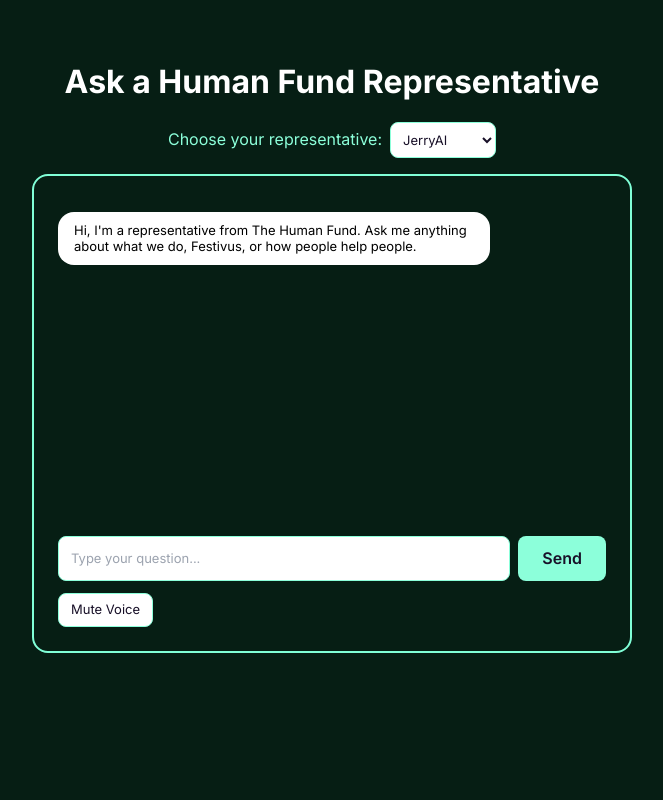
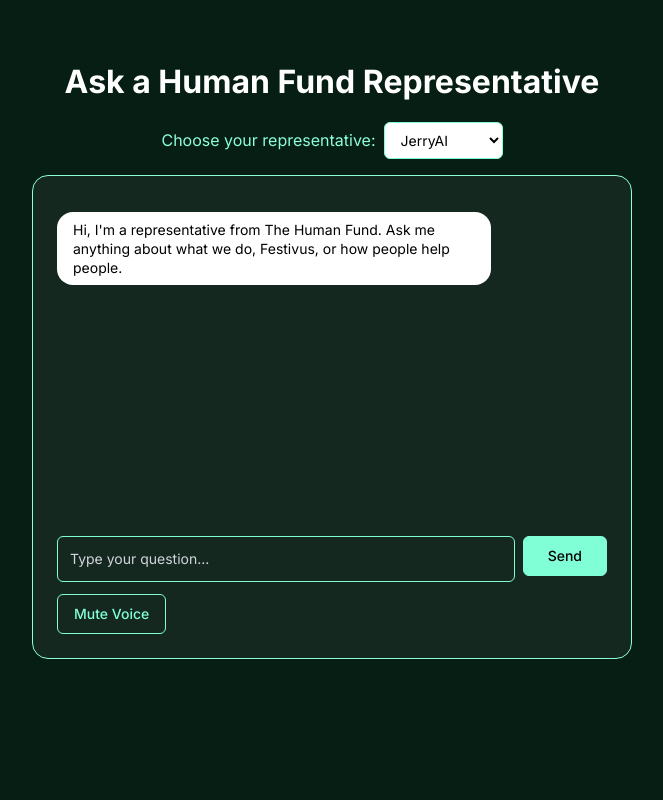
Before and after one commit to mosjellenjo/human-fund-website, a Next.js app: page / in a window 1280 px wide. Shown: the part 1520-2320 px from the top of the page, without its empty margins (308-971 px from the left). Built offline with nearby package versions, Linux system fonts and the light colour scheme.

Commit message:
minor style changes

```diff
--- a/app/globals.css
+++ b/app/globals.css
@@ -43,6 +43,13 @@
     --contrast-bg-dark: 140, 11%, 34%; /* #4D5D53 */
     --contrast-bg-light: 120, 100%, 97%; /* #F0FFF0 */
     --chart-background: 40, 84%, 75%; /* #F7DBA7 */
+
+    /* Brand semantic tokens */
+    --brand-bg: 155, 67%, 7%; /* matches dark-green */
+    --brand-bg-elevated: 155, 32%, 12%; /* subtle elevation on dark surfaces */
+    --brand-fg: 0, 0%, 100%; /* white text on dark bg */
+    --brand-accent: 161, 100%, 75%; /* matches button-yellow (mint) */
+    --brand-border: 161, 100%, 75%; /* accent-colored borders by default */
   }
 }
 
--- a/components/Chatbot.tsx
+++ b/components/Chatbot.tsx
@@ -1,6 +1,7 @@
 "use client";
 import { useState, useRef, useEffect, FormEvent } from "react";
 import Head from "next/head";
+import { Button } from "@/components/ui/button";
 
 export default function Chatbot() {
   const greetings = {
@@ -139,16 +140,7 @@ export default function Chatbot() {
             id="rep"
             value={rep}
             onChange={changePersona}
-            style={{
-              marginLeft: 8,
-              padding: 8,
-              borderRadius: 8,
-              border: "1px solid #8CFFDA",
-              background: "#fff",
-              color: "#181028",
-              fontSize: 13,
-              marginBottom: 16,
-            }}
+            className="ml-2 mb-4 px-3 py-2 rounded-md border border-brand-accent bg-white text-black text-sm"
           >
             <option value="jerry">JerryAI</option>
             <option value="george">GeorgeAI</option>
@@ -157,47 +149,19 @@ export default function Chatbot() {
           </select>
         </div>
 
-        <div className="max-w-[600px] mx-auto bg-dark-green border-2 border-button-yellow rounded-2xl p-6">
-          <div
-            ref={chatRef}
-            style={{
-              height: 320,
-              overflowY: "auto",
-              marginBottom: 16,
-              paddingRight: 8,
-            }}
-          >
+        <div className="max-w-[600px] mx-auto bg-brand-bg-elevated border border-brand-accent/30 rounded-2xl p-6">
+          <div ref={chatRef} className="h-80 overflow-y-auto mb-4 pr-2">
             {messages.map((msg, i) => (
-              <div
-                key={i}
-                style={{
-                  display: "flex",
-                  justifyContent: msg.role === "user" ? "flex-end" : "flex-start",
-                  margin: "12px 0",
-                }}
-              >
-                <div
-                  style={{
-                    background: msg.role === "user" ? "#8CFFDA" : "#fff",
-                    color: msg.role === "user" ? "#181028" : "#000",
-                    borderRadius: 16,
-                    padding: "10px 16px",
-                    maxWidth: "80%",
-                    fontSize: 13,
-                    whiteSpace: "pre-wrap",
-                    lineHeight: 1.3,
-                  }}
-                >
+              <div key={i} className={`flex ${msg.role === "user" ? "justify-end" : "justify-start"} my-3`}>
+                <div className={`${msg.role === "user" ? "bg-brand-accent text-black" : "bg-white text-black"} rounded-2xl px-4 py-2 max-w-[80%] text-sm whitespace-pre-wrap leading-snug`}>
                   {msg.content}
                 </div>
               </div>
             ))}
-            {loading && (
-              <div style={{ marginTop: 12, fontSize: 13 }}>{thinking[rep]}</div>
-            )}
+            {loading && (<div className="mt-3 text-sm">{thinking[rep]}</div>)}
           </div>
 
-          <form onSubmit={sendMessage} style={{ display: "flex", gap: 8 }}>
+          <form onSubmit={sendMessage} className="flex gap-2">
             <input
               value={input}
               onChange={(e) => setInput(e.target.value)}
@@ -208,34 +172,14 @@ export default function Chatbot() {
                 }
               }}
               placeholder="Type your question..."
-              style={{
-                flex: 1,
-                padding: 12,
-                borderRadius: 8,
-                border: "1px solid #8CFFDA",
-                fontSize: 13,
-                color: "#000",
-              }}
+              className="flex-1 px-3 py-3 rounded-md border border-brand-accent bg-brand-bg-elevated text-white text-sm placeholder:text-gray-300 focus:outline-none focus:ring-2 focus:ring-brand-accent/60"
             />
-            <button
-              type="submit"
-              disabled={loading}
-              style={{
-                background: "#8CFFDA",
-                color: "#181028",
-                border: "none",
-                borderRadius: 8,
-                padding: "0 24px",
-                fontWeight: 600,
-                fontSize: 16,
-                cursor: "pointer",
-              }}
-            >
+            <Button type="submit" variant="brand" disabled={loading} className="px-6">
               Send
-            </button>
+            </Button>
           </form>
 
-          <button
+          <Button
             onClick={() => {
               setIsMuted((prev) => {
                 const newMuted = !prev;
@@ -249,19 +193,11 @@ export default function Chatbot() {
                 return newMuted;
               });
             }}
-            style={{
-              marginTop: 12,
-              background: isMuted ? "#8CFFDA" : "#fff",
-              color: "#181028",
-              border: "1px solid #8CFFDA",
-              borderRadius: 8,
-              padding: "6px 12px",
-              fontSize: 13,
-              cursor: "pointer",
-            }}
+            variant={isMuted ? "brand" : "brandOutline"}
+            className="mt-3 text-sm px-4 py-2"
           >
             {isMuted ? "Unmute Voice" : "Mute Voice"}
-          </button>
+          </Button>
           <audio ref={audioRef} playsInline style={{ display: "none" }} />
         </div>
       </section>
--- a/components/hero-section.tsx
+++ b/components/hero-section.tsx
@@ -24,13 +24,13 @@ export function HeroSection() {
           Festivus season.
         </p>
         <div className="flex flex-col sm:flex-row gap-4">
-          <Button size="lg" className="px-8 bg-button-yellow text-black hover:bg-white hover:text-black" asChild>
+          <Button size="lg" variant="brand" className="px-8" asChild>
             <a href="#contact">Donate Now</a>
           </Button>
-          <Button size="lg" variant="outline" className="px-8 bg-button-yellow text-black border-button-yellow hover:bg-white hover:text-black" asChild>
+          <Button size="lg" variant="brand" className="px-8" asChild>
             <a href="#mission">Learn More</a>
           </Button>
-          <Button size="lg" className="px-8 bg-button-yellow text-black hover:bg-white hover:text-black" asChild>
+          <Button size="lg" variant="brand" className="px-8" asChild>
             <a href="https://thehumanfund.no/" target="_blank" rel="noopener">Explore The Human Fund AI</a>
           </Button>
         </div>
--- a/components/ui/button.tsx
+++ b/components/ui/button.tsx
@@ -18,6 +18,10 @@ const buttonVariants = cva(
           "bg-secondary text-secondary-foreground hover:bg-secondary/80",
         ghost: "hover:bg-accent hover:text-accent-foreground",
         link: "text-primary underline-offset-4 hover:underline",
+        // Brand-focused variants for this site
+        brand: "bg-brand-accent text-black border border-brand-accent hover:bg-white hover:text-black",
+        brandOutline:
+          "border border-brand-accent bg-transparent text-brand-accent hover:bg-brand-accent/10",
       },
       size: {
         default: "h-10 px-4 py-2",
--- a/tailwind.config.ts
+++ b/tailwind.config.ts
@@ -25,6 +25,13 @@ const config = {
         ring: "hsl(var(--ring))",
         background: "hsl(var(--background))",
         foreground: "hsl(var(--foreground))",
+        brand: {
+          bg: 'hsl(var(--brand-bg))',
+          'bg-elevated': 'hsl(var(--brand-bg-elevated))',
+          fg: 'hsl(var(--brand-fg))',
+          accent: 'hsl(var(--brand-accent))',
+          border: 'hsl(var(--brand-border))',
+        },
         primary: {
           DEFAULT: "hsl(var(--primary))",
           foreground: "hsl(var(--primary-foreground))",
@@ -59,7 +66,8 @@ const config = {
         },
         'dark-green': 'hsl(var(--dark-green))',
         'light-green-text': 'hsl(var(--light-green))',
-        'button-yellow': 'hsl(var(--button-yellow))',
+        'button-yellow': 'hsl(var(--button-yellow))', // legacy alias for brand.accent
+        'brand-accent': 'hsl(var(--brand-accent))',
       },
       borderRadius: {
         lg: "var(--radius)",
```
Also changed, not shown: components/contact-section.tsx (+13 -13 lines).
